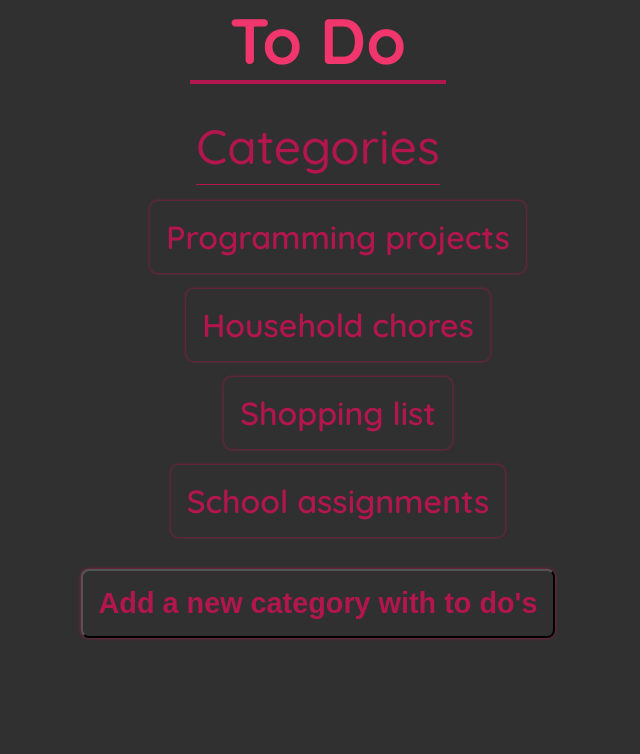
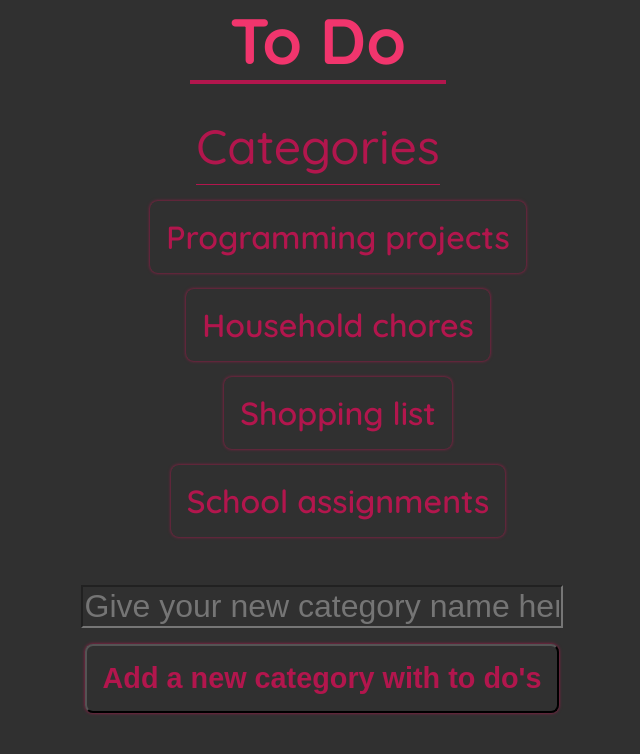
Before and after one commit to DiegoGoethals/To-Do-app, a React (Create React App) app: page / in a window 1280 px wide. Shown: the top 754 px of the page, without its empty margins (322-962 px from the left). Built offline with nearby package versions, Linux system fonts and the light colour scheme.

Commit message:
Made it possible to give your new category a name

```diff
--- a/src/Home.css
+++ b/src/Home.css
@@ -6,12 +6,30 @@
     flex-direction: column;
 }
 
+form {
+    display: flex;
+    flex-wrap: wrap;
+    justify-content: center;
+    align-items: center;
+    flex-direction: column;
+    gap: 1rem;
+    margin: 1rem auto 0;
+    padding: 1rem;
+}
+
+input {
+    background-color: transparent;
+    color: rgb(178,22,77);
+    width: 100%;
+    font-size: 2rem;
+    outline: none;
+}
+
 .addCategory {
     padding: 1rem;
     width: fit-content;
     font-size: 1.8rem;
     font-weight: 600;
-    margin: 1rem auto;
     color: rgb(178,22,77);
     box-shadow: 0 0 0.2rem 0 rgb(178,22,77);
     border-radius: 0.5rem;
--- a/src/Home.js
+++ b/src/Home.js
@@ -10,14 +10,20 @@ function Home() {
             "School assignments"
         ]);
 
-    const onClickHandler = () => {
-        setCategories([...categories, "New category"]);
+    const onSubmitHandler = (e) => {
+        e.preventDefault();
+        const category = document.querySelector('input').value;
+        setCategories([...categories, category]);
+        document.querySelector("form").reset();
     };
 
     return (
         <div className="home">
             <Itemlist items={categories} title="Categories"/>
-            <button className='addCategory' onClick={onClickHandler}>Add a new category with to do's</button>
+            <form onSubmit={onSubmitHandler}>
+                <input placeholder='Give your new category name here' type='text' required></input>
+                <button className='addCategory'>Add a new category with to do's</button>
+            </form>
         </div>
     );
 }
```
